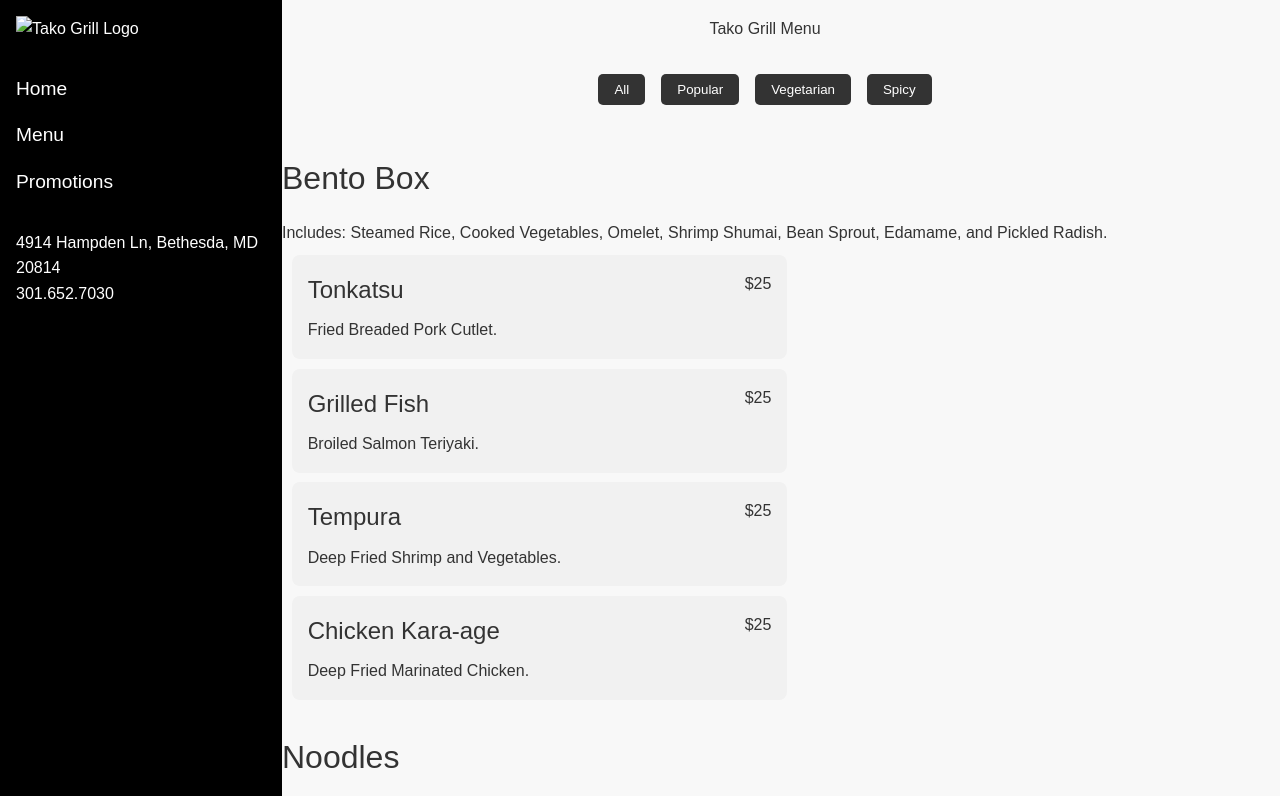
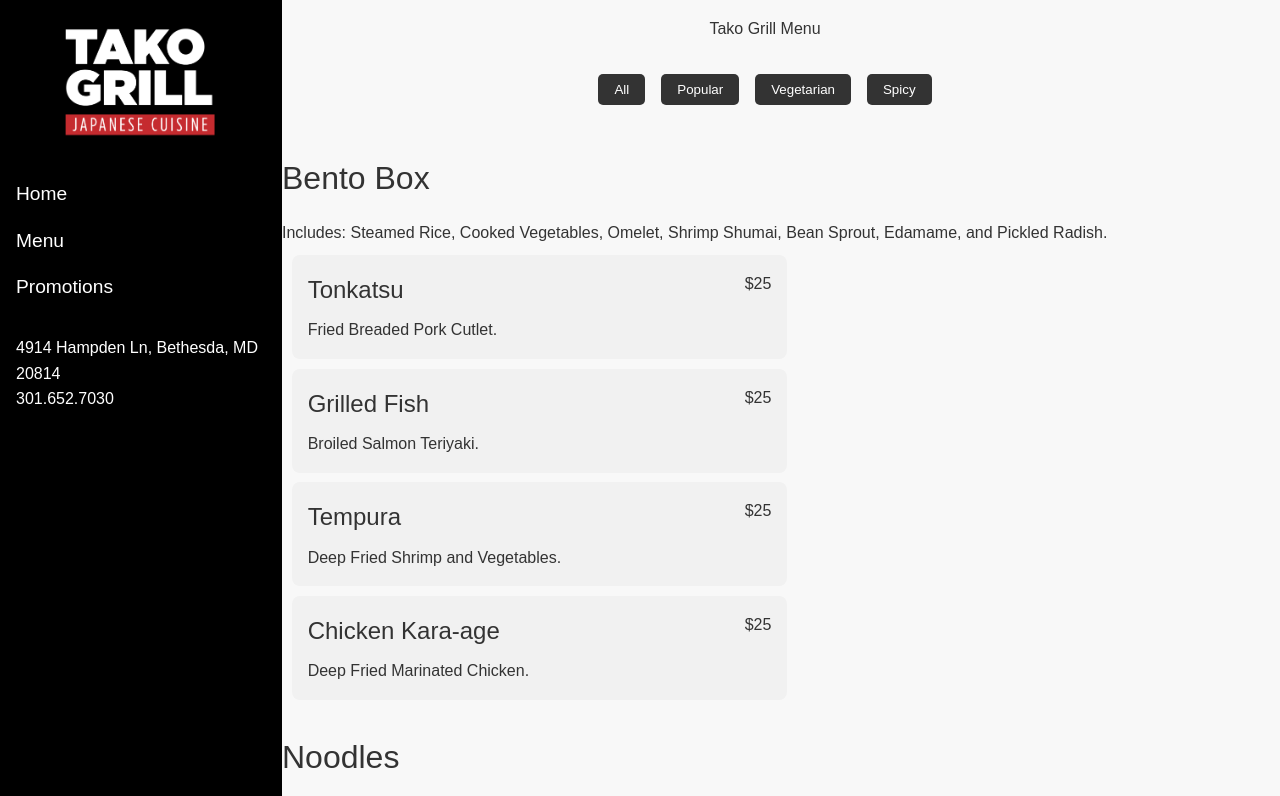
Before and after one commit to jorgenavarro1/Project2_TeamSuperStars, a plain HTML site: page menu-page.html in a window 1280 px wide. Shown: the top 796 px of the page. Drawn offline with Linux system fonts and the light colour scheme; files whose address does not match are found by name.

Commit message:
fixing path to logo

```diff
--- a/menu-page.html
+++ b/menu-page.html
@@ -9,7 +9,7 @@
 </head>
 <body>
   <aside class="sidebar">
-    <img src="logo.png" alt="Tako Grill Logo" class="logo">
+    <img src="pics/logo.png" alt="Tako Grill Logo" class="logo">
     <nav id="main-nav">
       <ul>
         <li><a href="index.html">Home</a></li>
```
